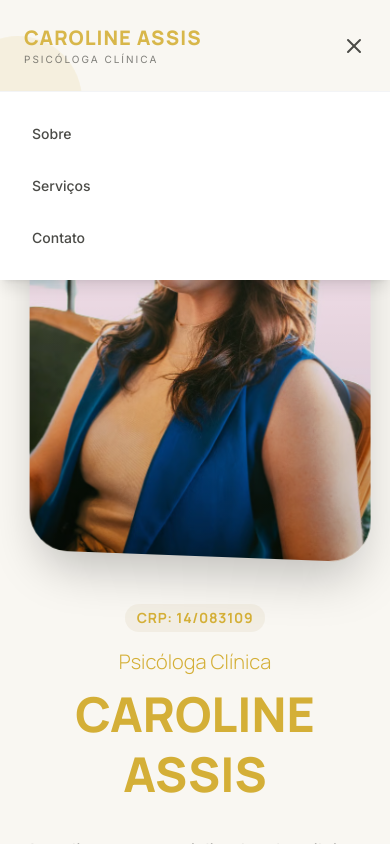
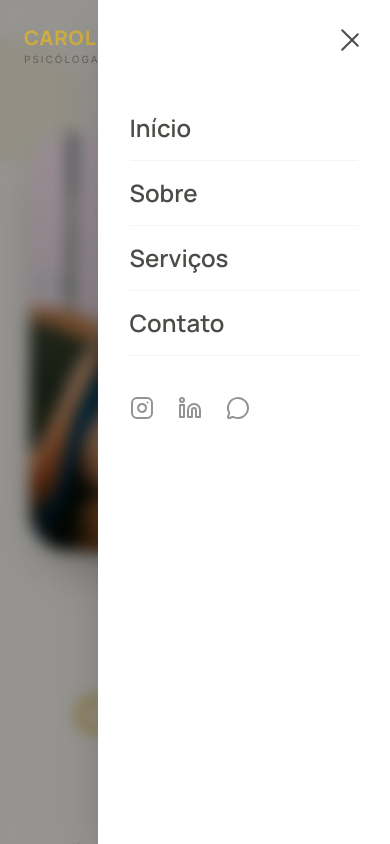
Before and after one commit to padsdev/carol-portfolio, a Next.js app: page / in a window 390 px wide. Both pictures are taken after a click on the button "Menu". Shown: the top 844 px of the page. Built offline with nearby package versions, Linux system fonts and the light colour scheme.

Commit message:
feat: added mobile resposivity

```diff
--- a/app/components/Header.tsx
+++ b/app/components/Header.tsx
@@ -2,11 +2,12 @@
 
 import { useState, useEffect } from "react";
 import Link from "next/link";
-import { Instagram, Linkedin, MessageCircle, Menu, X } from "lucide-react";
+import { Instagram, Linkedin, MessageCircle } from "lucide-react";
 
 export default function Header() {
     const [isScrolled, setIsScrolled] = useState(false);
     const [isMobileMenuOpen, setIsMobileMenuOpen] = useState(false);
+    const [isClosing, setIsClosing] = useState(false);
 
     useEffect(() => {
         const handleScroll = () => {
@@ -16,7 +17,48 @@ export default function Header() {
         return () => window.removeEventListener("scroll", handleScroll);
     }, []);
 
+    // Lock body scroll when menu is open
+    useEffect(() => {
+        if (isMobileMenuOpen) {
+            document.body.style.overflow = 'hidden';
+        } else {
+            document.body.style.overflow = '';
+        }
+        return () => {
+            document.body.style.overflow = '';
+        };
+    }, [isMobileMenuOpen]);
+
+    const handleMenuToggle = () => {
+        if (isMobileMenuOpen) {
+            // Start closing animation
+            setIsClosing(true);
+            setTimeout(() => {
+                setIsMobileMenuOpen(false);
+                setIsClosing(false);
+            }, 300);
+        } else {
+            setIsMobileMenuOpen(true);
+        }
+    };
+
+    const handleMenuClose = () => {
+        setIsClosing(true);
+        setTimeout(() => {
+            setIsMobileMenuOpen(false);
+            setIsClosing(false);
+        }, 300);
+    };
+
+    const menuItems = [
+        { label: "Início", href: "/" },
+        { label: "Sobre", href: "#sobre" },
+        { label: "Serviços", href: "#servicos" },
+        { label: "Contato", href: "#contato" },
+    ];
+
     return (
+        <>
             <header
                 className={`fixed top-0 left-0 right-0 z-50 transition-all duration-300 ${isScrolled ? "bg-white/90 backdrop-blur-md shadow-sm py-4" : "bg-transparent py-6"
                     }`}
@@ -62,41 +104,74 @@ export default function Header() {
                         </a>
                     </div>
 
-                {/* Mobile Menu Button */}
+                    {/* Animated Hamburger Button */}
                     <button
-                    className="md:hidden text-text-body"
-                    onClick={() => setIsMobileMenuOpen(!isMobileMenuOpen)}
+                        className={`md:hidden relative w-8 h-8 flex flex-col items-center justify-center text-text-body ${isMobileMenuOpen && !isClosing ? 'hamburger-active' : ''}`}
+                        onClick={handleMenuToggle}
+                        aria-label="Menu"
                     >
-                    {isMobileMenuOpen ? <X size={24} /> : <Menu size={24} />}
+                        <span className="hamburger-bar"></span>
+                        <span className="hamburger-bar"></span>
+                        <span className="hamburger-bar"></span>
+                    </button>
+                </div>
+            </header>
+
+            {/* Mobile Menu Overlay & Panel */}
+            {isMobileMenuOpen && (
+                <>
+                    {/* Overlay */}
+                    <div
+                        className={`fixed inset-0 bg-black/40 backdrop-blur-sm z-40 md:hidden ${isClosing ? 'overlay-exit' : 'overlay-enter'}`}
+                        onClick={handleMenuClose}
+                    />
+
+                    {/* Menu Panel */}
+                    <div
+                        className={`fixed top-0 right-0 h-full w-[75%] max-w-sm bg-white z-50 md:hidden shadow-2xl ${isClosing ? 'mobile-menu-exit' : 'mobile-menu-enter'}`}
+                    >
+                        {/* Close Button */}
+                        <div className="flex justify-end p-6">
+                            <button
+                                className={`w-8 h-8 flex flex-col items-center justify-center text-text-body hamburger-active`}
+                                onClick={handleMenuClose}
+                                aria-label="Fechar menu"
+                            >
+                                <span className="hamburger-bar"></span>
+                                <span className="hamburger-bar"></span>
+                                <span className="hamburger-bar"></span>
                             </button>
                         </div>
 
-            {/* Mobile Menu */}
-            {isMobileMenuOpen && (
-                <div className="absolute top-full left-0 right-0 bg-white border-t border-gray-100 p-6 md:hidden shadow-lg flex flex-col gap-4">
+                        {/* Menu Content */}
+                        <nav className="flex flex-col px-8 pt-4">
+                            {menuItems.map((item, index) => (
                                 <Link
-                        href="#about"
-                        className="text-text-body font-inter text-sm font-medium p-2 hover:bg-gray-50 rounded"
-                        onClick={() => setIsMobileMenuOpen(false)}
+                                    key={item.label}
+                                    href={item.href}
+                                    className={`menu-item stagger-${index + 1} text-text-body font-manrope text-2xl font-semibold py-4 border-b border-gray-100 hover:text-primary transition-colors`}
+                                    onClick={handleMenuClose}
                                 >
-                        Sobre
+                                    {item.label}
                                 </Link>
-                    <Link
-                        href="#services"
-                        className="text-text-body font-inter text-sm font-medium p-2 hover:bg-gray-50 rounded"
-                        onClick={() => setIsMobileMenuOpen(false)}
-                    >
-                        Serviços
-                    </Link>
-                    <Link
-                        href="#contact"
-                        className="text-text-body font-inter text-sm font-medium p-2 hover:bg-gray-50 rounded"
-                        onClick={() => setIsMobileMenuOpen(false)}
-                    >
-                        Contato
-                    </Link>
+                            ))}
+                        </nav>
+
+                        {/* Social Icons in Mobile Menu */}
+                        <div className={`menu-item stagger-5 flex items-center gap-6 px-8 pt-10`}>
+                            <a href="#" className="text-text-body/60 hover:text-primary transition-colors">
+                                <Instagram size={24} />
+                            </a>
+                            <a href="#" className="text-text-body/60 hover:text-primary transition-colors">
+                                <Linkedin size={24} />
+                            </a>
+                            <a href="#" className="text-text-body/60 hover:text-primary transition-colors">
+                                <MessageCircle size={24} />
+                            </a>
                         </div>
+                    </div>
+                </>
             )}
-        </header>
+        </>
     );
 }
--- a/app/globals.css
+++ b/app/globals.css
@@ -76,3 +76,111 @@ h6 {
 .photo-card-container:hover {
   transform: perspective(1000px) rotateY(0deg) scale(1.05);
 }
+
+/* ===== Mobile Menu Animations ===== */
+
+/* Hamburger Icon Animation */
+.hamburger-bar {
+  display: block;
+  width: 24px;
+  height: 2px;
+  background-color: currentColor;
+  border-radius: 2px;
+  transition: all 0.3s cubic-bezier(0.68, -0.6, 0.32, 1.6);
+  transform-origin: center;
+}
+
+.hamburger-bar:nth-child(1) {
+  transform: translateY(-6px);
+}
+
+.hamburger-bar:nth-child(3) {
+  transform: translateY(6px);
+}
+
+/* Active state - transforms to X */
+.hamburger-active .hamburger-bar:nth-child(1) {
+  transform: translateY(0) rotate(45deg);
+}
+
+.hamburger-active .hamburger-bar:nth-child(2) {
+  opacity: 0;
+  transform: scaleX(0);
+}
+
+.hamburger-active .hamburger-bar:nth-child(3) {
+  transform: translateY(0) rotate(-45deg);
+}
+
+/* Mobile Menu Slide Animation */
+@keyframes slideInRight {
+  from {
+    transform: translateX(100%);
+    opacity: 0;
+  }
+  to {
+    transform: translateX(0);
+    opacity: 1;
+  }
+}
+
+@keyframes slideOutRight {
+  from {
+    transform: translateX(0);
+    opacity: 1;
+  }
+  to {
+    transform: translateX(100%);
+    opacity: 0;
+  }
+}
+
+.mobile-menu-enter {
+  animation: slideInRight 0.4s cubic-bezier(0.16, 1, 0.3, 1) forwards;
+}
+
+.mobile-menu-exit {
+  animation: slideOutRight 0.3s cubic-bezier(0.16, 1, 0.3, 1) forwards;
+}
+
+/* Menu Items Stagger Animation */
+@keyframes fadeInUp {
+  from {
+    opacity: 0;
+    transform: translateY(20px);
+  }
+  to {
+    opacity: 1;
+    transform: translateY(0);
+  }
+}
+
+.menu-item {
+  opacity: 0;
+  animation: fadeInUp 0.5s cubic-bezier(0.16, 1, 0.3, 1) forwards;
+}
+
+.stagger-1 { animation-delay: 0.1s; }
+.stagger-2 { animation-delay: 0.15s; }
+.stagger-3 { animation-delay: 0.2s; }
+.stagger-4 { animation-delay: 0.25s; }
+.stagger-5 { animation-delay: 0.3s; }
+
+/* Overlay Animation */
+@keyframes fadeIn {
+  from { opacity: 0; }
+  to { opacity: 1; }
+}
+
+@keyframes fadeOut {
+  from { opacity: 1; }
+  to { opacity: 0; }
+}
+
+.overlay-enter {
+  animation: fadeIn 0.3s ease forwards;
+}
+
+.overlay-exit {
+  animation: fadeOut 0.25s ease forwards;
+}
```
Lines whose indentation alone changed are shown as unchanged.
